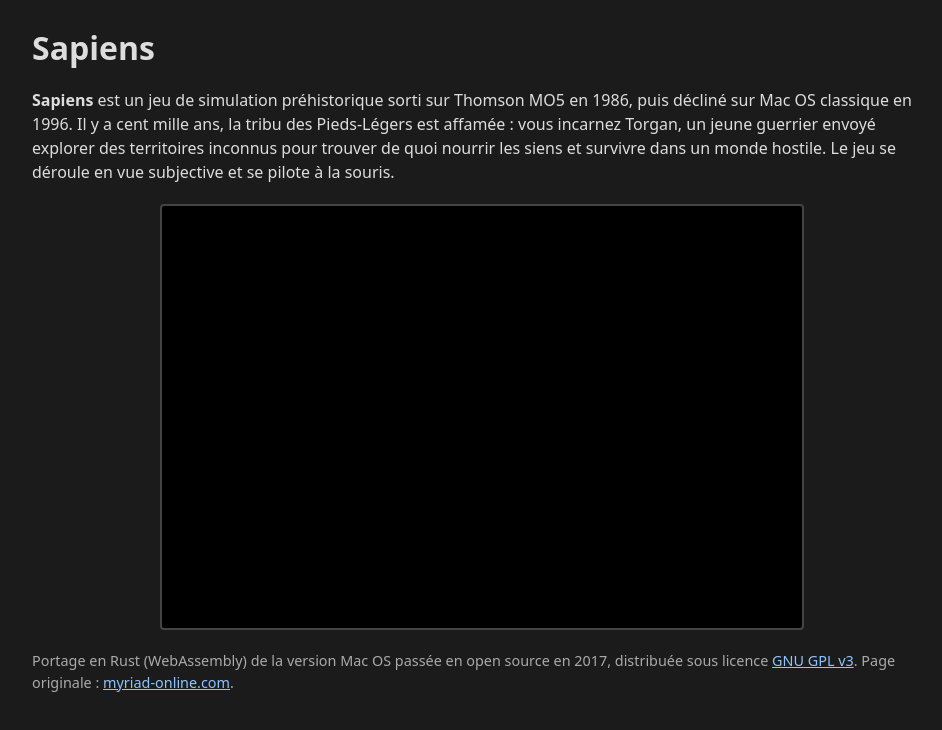
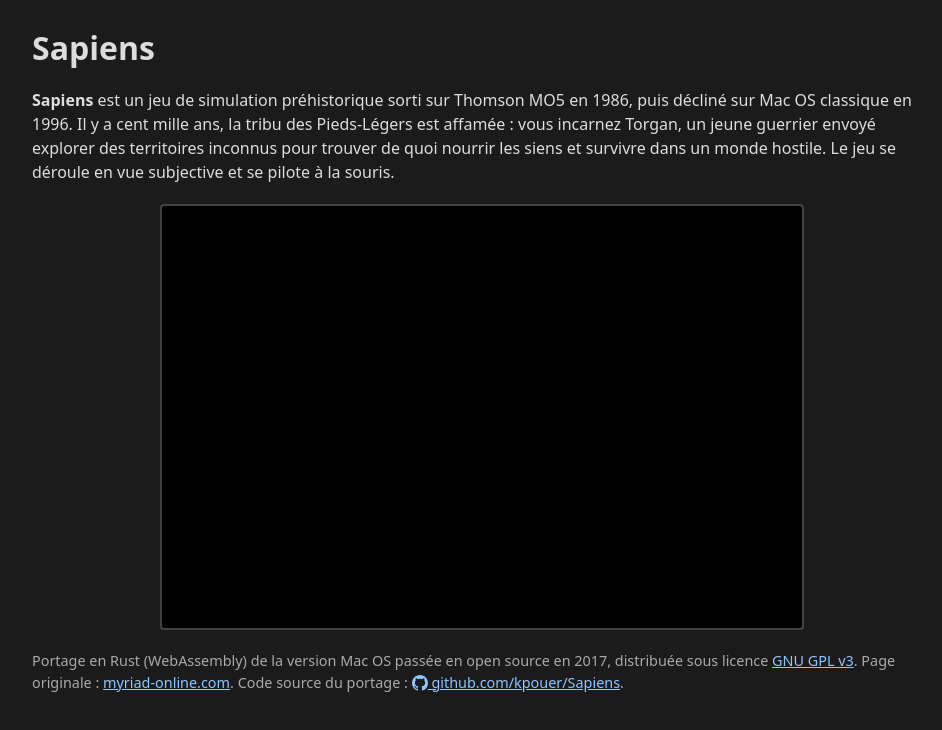
Before and after one commit to kpouer/Sapiens, a plain HTML site: page web/index.html in a window 1280 px wide. Shown: the whole page, without its empty margins (158-1100 px from the left). Drawn offline with Linux system fonts and the light colour scheme.

Commit message:
web: add GitHub repository link with icon

```diff
--- a/web/index.html
+++ b/web/index.html
@@ -19,6 +19,7 @@
         .game { width: 100%; max-width: 640px; aspect-ratio: 640 / 422; margin: 20px auto;
             background: #000; border: 2px solid #444; border-radius: 4px; overflow: hidden; }
         #sapiens { display: block; width: 100%; height: 100%; }
+        .gh svg { vertical-align: -3px; }
         footer { font-size: .9rem; color: #aaa; }
     </style>
 </head>
@@ -39,6 +40,8 @@
             distribuée sous licence <a href="https://www.gnu.org/licenses/gpl-3.0.html">GNU GPL v3</a>.
             Page originale :
             <a href="https://www.myriad-online.com/fr/products/sapiensopensource.htm">myriad-online.com</a>.
+            Code source du portage :
+            <a href="https://github.com/kpouer/Sapiens" class="gh"><svg viewBox="0 0 16 16" width="16" height="16" aria-hidden="true" fill="currentColor"><path d="M8 0C3.58 0 0 3.58 0 8c0 3.54 2.29 6.53 5.47 7.59.4.07.55-.17.55-.38 0-.19-.01-.82-.01-1.49-2.01.37-2.53-.49-2.69-.94-.09-.23-.48-.94-.82-1.13-.28-.15-.68-.52-.01-.53.63-.01 1.08.58 1.23.82.72 1.21 1.87.87 2.33.66.07-.52.28-.87.51-1.07-1.78-.2-3.64-.89-3.64-3.95 0-.87.31-1.59.82-2.15-.08-.2-.36-1.02.08-2.12 0 0 .67-.21 2.2.82a7.6 7.6 0 0 1 4 0c1.53-1.04 2.2-.82 2.2-.82.44 1.1.16 1.92.08 2.12.51.56.82 1.27.82 2.15 0 3.07-1.87 3.75-3.65 3.95.29.25.54.73.54 1.48 0 1.07-.01 1.93-.01 2.2 0 .21.15.46.55.38A8.01 8.01 0 0 0 16 8c0-4.42-3.58-8-8-8z"/></svg> github.com/kpouer/Sapiens</a>.
         </p>
     </footer>
 </main>
```
